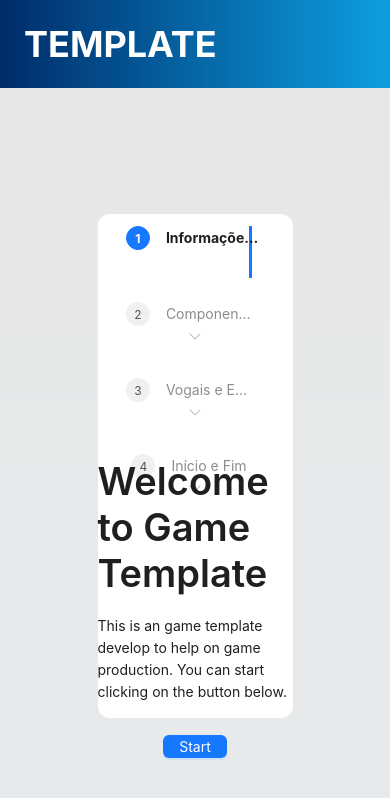
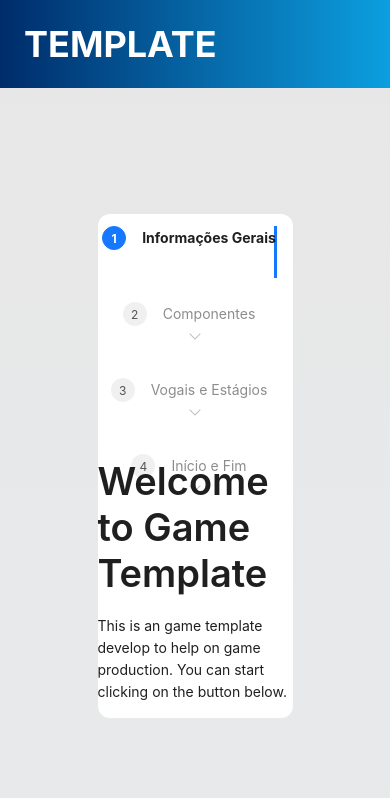
Before and after one commit to MarciioHenrique/game-template, a Next.js app: page / in a window 390 px wide. Shown: the top 798 px of the page. Built offline with nearby package versions, Linux system fonts and the light colour scheme.

Commit message:
style: ajusting responsivity

```diff
--- a/src/app/layout.tsx
+++ b/src/app/layout.tsx
@@ -41,7 +41,7 @@ export default function RootLayout({
             </Link>
           </header>
           <div className="w-full h-full bg-gradient-to-b from-[#E7E7E7] to-[#E7EAEC] flex items-center justify-center">
-            <div className="bg-white w-3/6 h-2/3 rounded-xl flex flex-col items-center justify-center">
+            <div className="bg-white w-3/6 h-2/3 rounded-xl flex flex-col items-center justify-center overflow-auto">
               <TemplateSteps />
               {children}
             </div>
--- a/src/app/steps.component.tsx
+++ b/src/app/steps.component.tsx
@@ -17,7 +17,7 @@ export default function TemplateSteps() {
       current={current}
       size="small"
       type="navigation"
-      className="flex justify-center p-4 w-9/12"
+      className="flex flex-wrap justify-center p-4 sm:w-full md:w-6/12 lg:w-9/12 xl:w-9/12"
     >
       {steps.map((item, index) => (
         <Step
```
